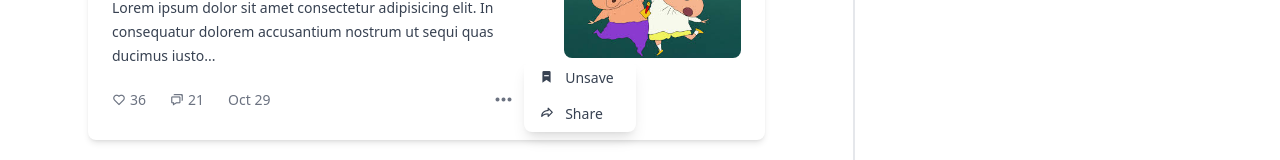
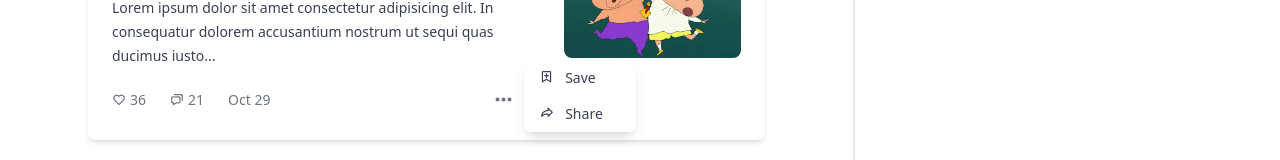
Before and after one commit to adithya-b-r/Spectrum, a React (Vite) app: page / in a window 1280 px wide. Both pictures are taken after a click on the element 503 px from the left and 420 px from the top of the page. Shown: the part 320-480 px from the top of the page. Built offline with nearby package versions, Linux system fonts and the light colour scheme.

Commit message:
Added Navbar, Homepage[Sidebar and Post]

```diff
--- a/src/pages/Home/Posts.tsx
+++ b/src/pages/Home/Posts.tsx
@@ -76,9 +76,9 @@
                   ${window.innerWidth < 768 ? 'left-2 bottom-7 -translate-x-1/2 mb-2' : 'md:left-8 md:top-3 -translate-y-1/2'}`}>
                   <ul>
                     <li onClick={toggleSaved} className="px-4 py-2 text-sm text-gray-700 hover:bg-gray-100 cursor-pointer">
-                      <i className={`bx ${saved ? `bx-bookmark-plus` : `bxs-bookmark-minus`} mr-2`}></i> {saved ? "Save" : "Unsave"}
+                      <i className={`bx ${saved ? `bxs-bookmark-minus` : `bx-bookmark-plus`} mr-2`}></i> {saved ? "Unsave" : "Save"}
                     </li>
-                    <li onClick={() => shareThis("http://localhost:5173")} className="px-4 py-2 text-sm text-gray-700 hover:bg-gray-100 cursor-pointer">
+                    <li onClick={() => shareThis("https://spectrum-blog.vercel.app")} className="px-4 py-2 text-sm text-gray-700 hover:bg-gray-100 cursor-pointer">
                       <i className='bx bx-share bx-flip-horizontal mr-2'></i> Share
                     </li>
                   </ul>
```
